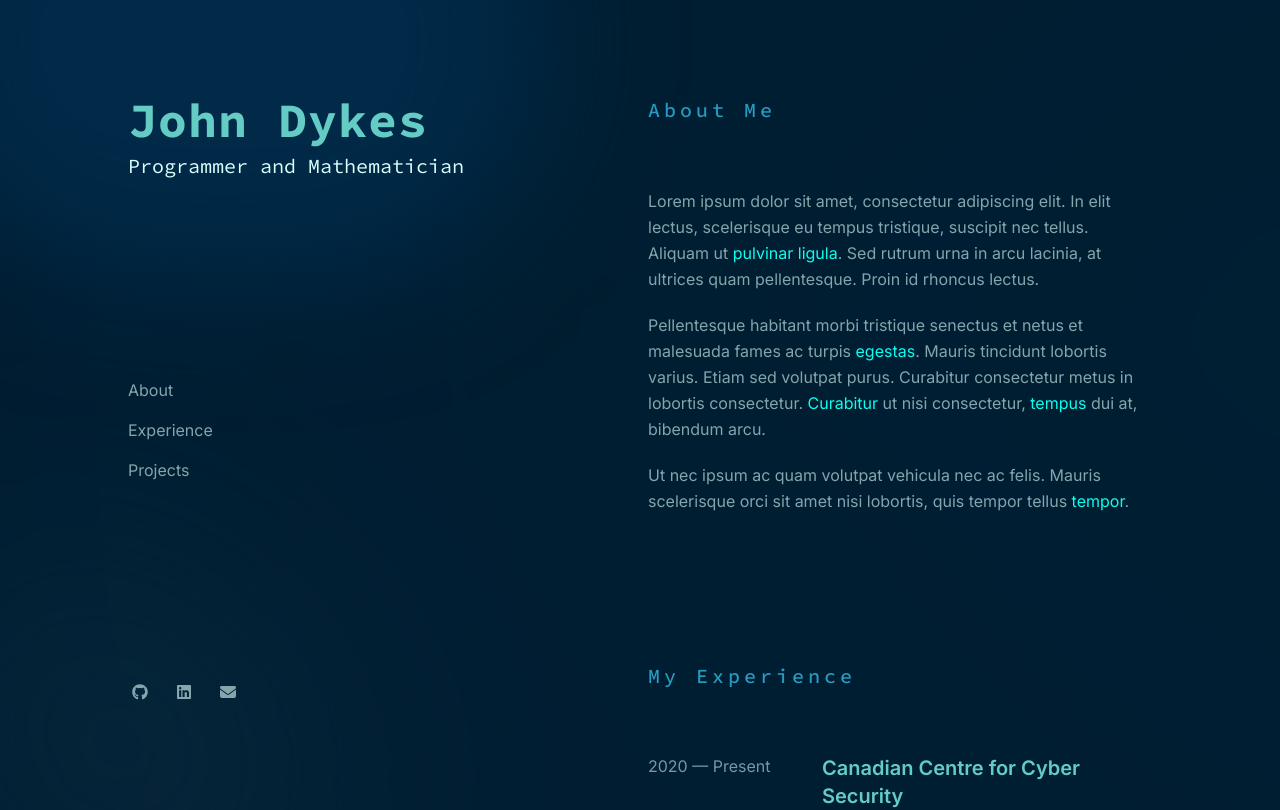
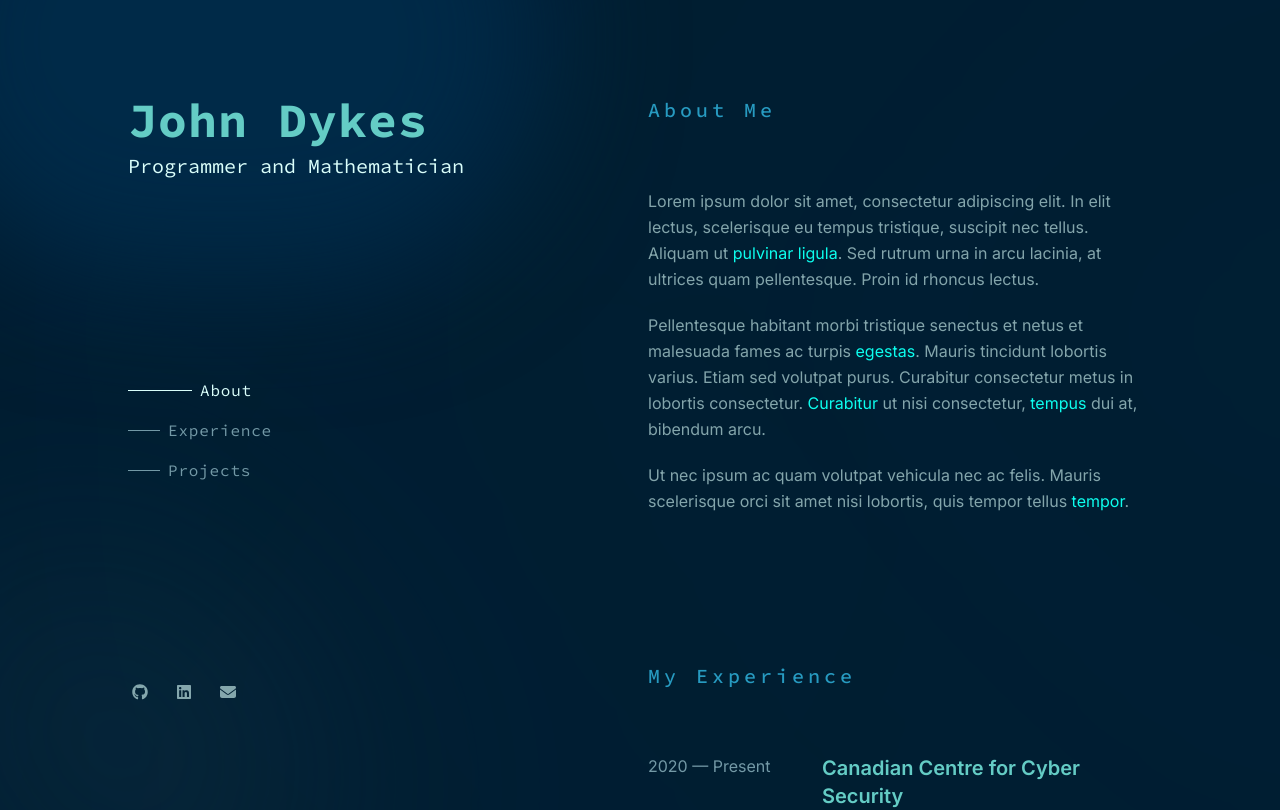
Before and after one commit to jwmdykes/portfolio-website, a Next.js app: page / in a window 1280 px wide. Shown: the top 810 px of the page. Built offline with nearby package versions, Linux system fonts and the light colour scheme.

Commit message:
basic styling for in document links done

```diff
--- a/src/app/page.tsx
+++ b/src/app/page.tsx
@@ -22,9 +22,24 @@ export default function Home() {
             </div>
             <div>
               <ul className='flex flex-col gap-4'>
-                <li>About</li>
-                <li>Experience</li>
-                <li>Projects</li>
+                <li className='flex items-center gap-2'>
+                  <div className='border-white-color w-16 border-t'></div>
+                  <span className='font-mono text-white-color tracking-wider'>
+                    About
+                  </span>
+                </li>
+                <li className='flex items-center gap-2'>
+                  <div className='border-neutral-color w-8 border-t'></div>
+                  <span className='font-mono text-neutral-color tracking-wider'>
+                    Experience
+                  </span>
+                </li>
+                <li className='flex items-center gap-2'>
+                  <div className='border-neutral-color w-8 border-t'></div>
+                  <span className='font-mono text-neutral-color tracking-wider'>
+                    Projects
+                  </span>
+                </li>
               </ul>
             </div>
             <div>
```
